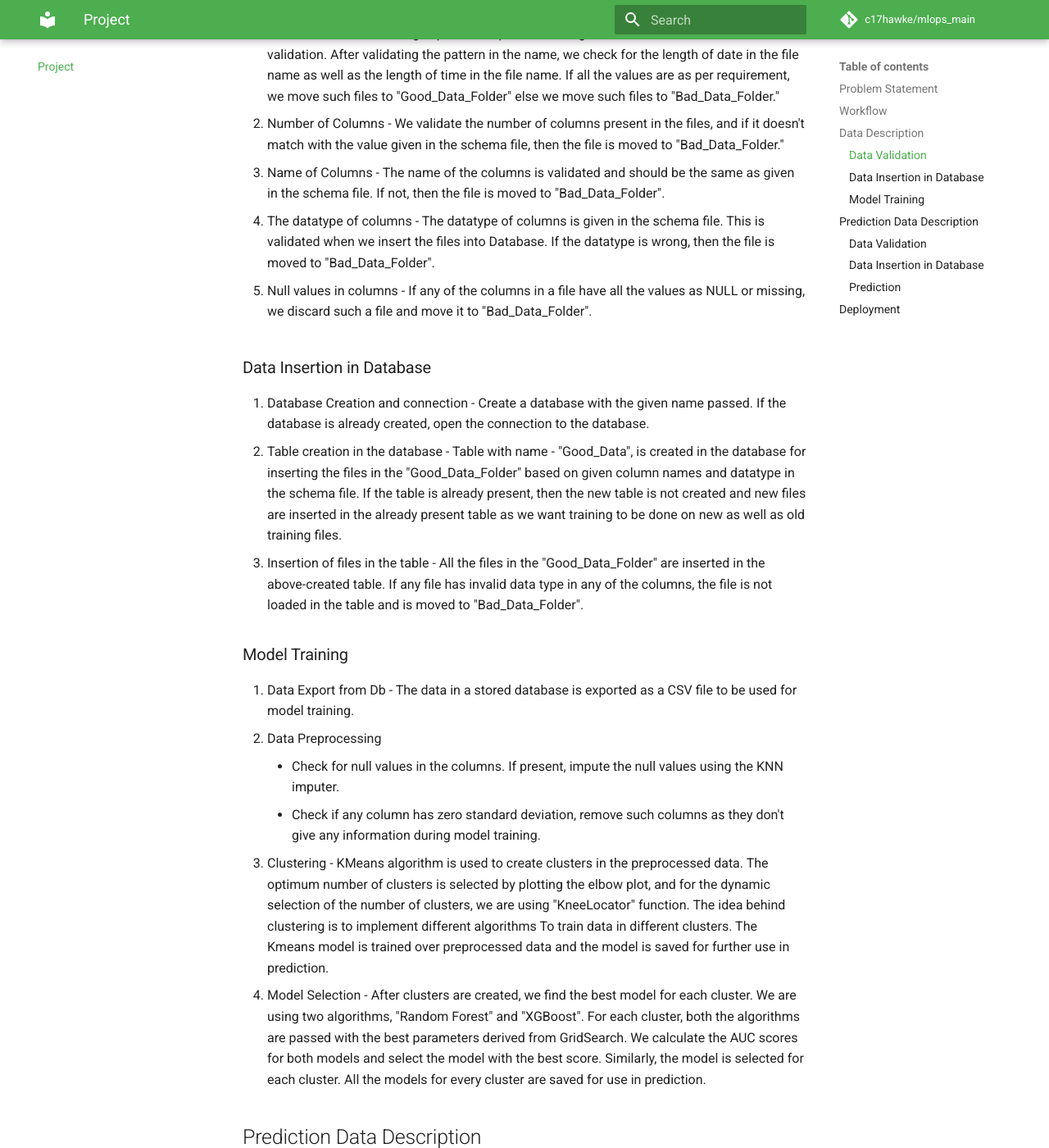
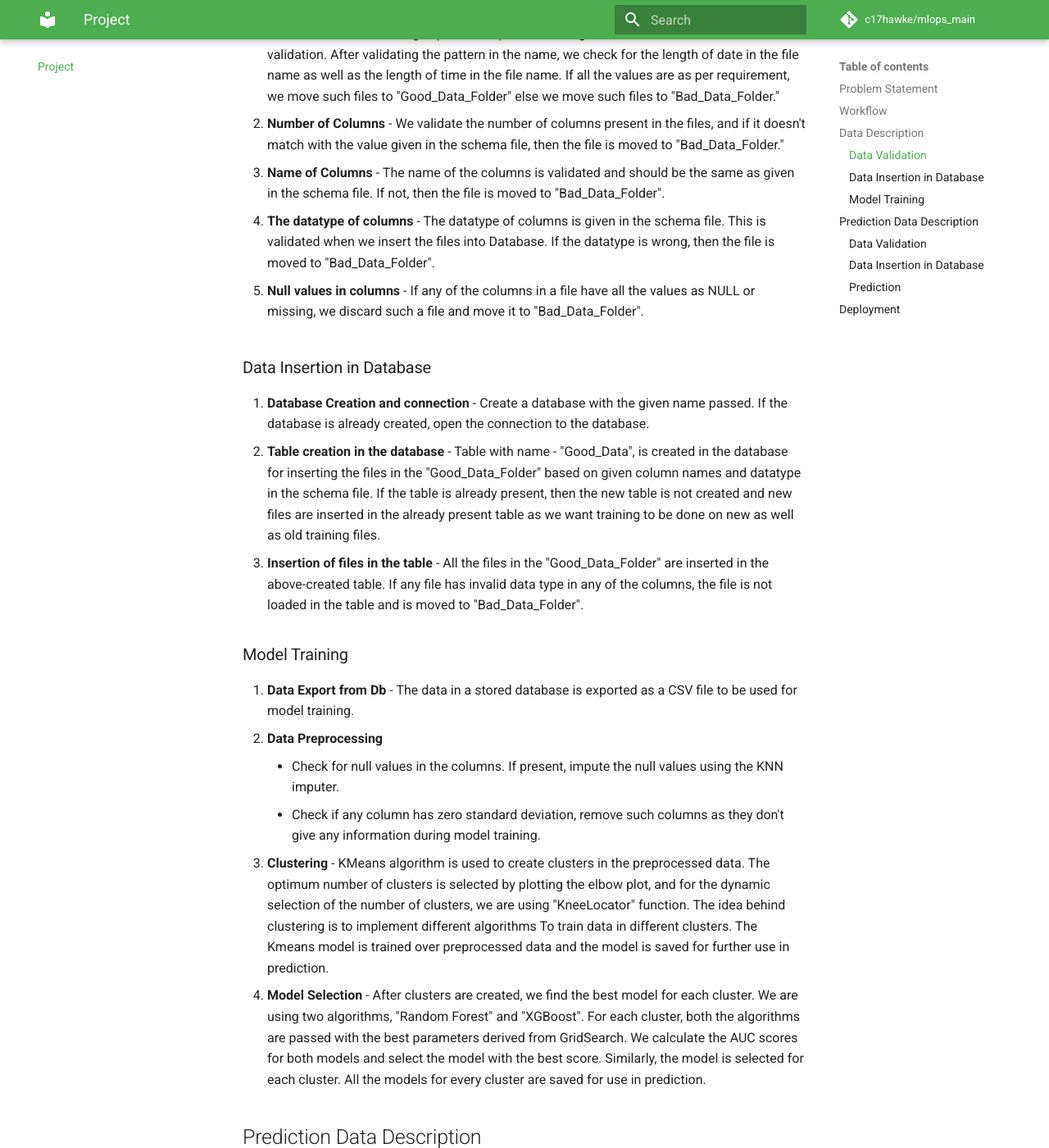
Before and after one commit to c17hawke/wafer_mlops_docs, an MkDocs documentation site: the page built from docs/project.md, in a window 1280 px wide and 1400 px high, scrolled down 1396 px. Shown: the whole window at 82% size. Built offline with MkDocs 1.6.1 and Material for MkDocs 9.7.7, drawn with Linux system fonts in a browser that asks for light colours; comment, search, counter and statistics services are not loaded; some of the changed text lies outside the part shown.

Commit message:
project description add

```diff
--- a/docs/project.md
+++ b/docs/project.md
@@ -23,33 +23,33 @@ Name of the files, Length of Date value in FileName, Length of Time value in Fil
 
 In this step, we perform different sets of validation on the given set of training files.
 
-1. Name Validation- We validate the name of the files based on the given name in the schema file. We have created a regex pattern as per the name given in the schema file to use for validation. After validating the pattern in the name, we check for the length of date in the file name as well as the length of time in the file name. If all the values are as per requirement, we move such files to "Good_Data_Folder" else we move such files to "Bad_Data_Folder."
+1. **Name Validation** - We validate the name of the files based on the given name in the schema file. We have created a regex pattern as per the name given in the schema file to use for validation. After validating the pattern in the name, we check for the length of date in the file name as well as the length of time in the file name. If all the values are as per requirement, we move such files to "Good_Data_Folder" else we move such files to "Bad_Data_Folder."
 
-2. Number of Columns - We validate the number of columns present in the files, and if it doesn't match with the value given in the schema file, then the file is moved to "Bad_Data_Folder."
+2. **Number of Columns** - We validate the number of columns present in the files, and if it doesn't match with the value given in the schema file, then the file is moved to "Bad_Data_Folder."
 
 
-3. Name of Columns - The name of the columns is validated and should be the same as given in the schema file. If not, then the file is moved to "Bad_Data_Folder".
+3. **Name of Columns** - The name of the columns is validated and should be the same as given in the schema file. If not, then the file is moved to "Bad_Data_Folder".
 
-4. The datatype of columns - The datatype of columns is given in the schema file. This is validated when we insert the files into Database. If the datatype is wrong, then the file is moved to "Bad_Data_Folder".
+4. **The datatype of columns** - The datatype of columns is given in the schema file. This is validated when we insert the files into Database. If the datatype is wrong, then the file is moved to "Bad_Data_Folder".
 
-5. Null values in columns - If any of the columns in a file have all the values as NULL or missing, we discard such a file and move it to "Bad_Data_Folder".
+5. **Null values in columns** - If any of the columns in a file have all the values as NULL or missing, we discard such a file and move it to "Bad_Data_Folder".
 
 
 ### Data Insertion in Database
 
-1. Database Creation and connection - Create a database with the given name passed. If the database is already created, open the connection to the database.
-2. Table creation in the database - Table with name - "Good_Data", is created in the database for inserting the files in the "Good_Data_Folder" based on given column names and datatype in the schema file. If the table is already present, then the new table is not created and new files are inserted in the already present table as we want training to be done on new as well as old training files.
-3. Insertion of files in the table - All the files in the "Good_Data_Folder" are inserted in the above-created table. If any file has invalid data type in any of the columns, the file is not loaded in the table and is moved to "Bad_Data_Folder".
+1. **Database Creation and connection** - Create a database with the given name passed. If the database is already created, open the connection to the database.
+2. **Table creation in the database** - Table with name - "Good_Data", is created in the database for inserting the files in the "Good_Data_Folder" based on given column names and datatype in the schema file. If the table is already present, then the new table is not created and new files are inserted in the already present table as we want training to be done on new as well as old training files.
+3. **Insertion of files in the table** - All the files in the "Good_Data_Folder" are inserted in the above-created table. If any file has invalid data type in any of the columns, the file is not loaded in the table and is moved to "Bad_Data_Folder".
 
 ### Model Training
 
-1. Data Export from Db - The data in a stored database is exported as a CSV file to be used for model training.
-2. Data Preprocessing
+1. **Data Export from Db** - The data in a stored database is exported as a CSV file to be used for model training.
+2. **Data Preprocessing**
     * Check for null values in the columns. If present, impute the null values using the KNN imputer.
     * Check if any column has zero standard deviation, remove such columns as they don't give any information during model training.
-3. Clustering - KMeans algorithm is used to create clusters in the preprocessed data. The optimum number of clusters is selected by plotting the elbow plot, and for the dynamic selection of the number of clusters, we are using "KneeLocator" function. The idea behind clustering is to implement different algorithms
+3. **Clustering** - KMeans algorithm is used to create clusters in the preprocessed data. The optimum number of clusters is selected by plotting the elbow plot, and for the dynamic selection of the number of clusters, we are using "KneeLocator" function. The idea behind clustering is to implement different algorithms
    To train data in different clusters. The Kmeans model is trained over preprocessed data and the model is saved for further use in prediction.
-4. Model Selection - After clusters are created, we find the best model for each cluster. We are using two algorithms, "Random Forest" and "XGBoost". For each cluster, both the algorithms are passed with the best parameters derived from GridSearch. We calculate the AUC scores for both models and select the model with the best score. Similarly, the model is selected for each cluster. All the models for every cluster are saved for use in prediction.
+4. **Model Selection** - After clusters are created, we find the best model for each cluster. We are using two algorithms, "Random Forest" and "XGBoost". For each cluster, both the algorithms are passed with the best parameters derived from GridSearch. We calculate the AUC scores for both models and select the model with the best score. Similarly, the model is selected for each cluster. All the models for every cluster are saved for use in prediction.
 
 ## Prediction Data Description
 
@@ -63,26 +63,26 @@ Name of the files, Length of Date value in FileName, Length of Time value in Fil
 
 In this step, we perform different sets of validation on the given set of training files.
 
-1. Name Validation- We validate the name of the files on the basis of given Name in the schema file. We have created a regex pattern as per the name given in schema file, to use for validation. After validating the pattern in the name, we check for length of date in the file name as well as length of time in the file name. If all the values are as per requirement, we move such files to "Good_Data_Folder" else we move such files to "Bad_Data_Folder".
-2. Number of Columns - We validate the number of columns present in the files, if it doesn't match with the value given in the schema file then the file is moved to "Bad_Data_Folder".
-3. Name of Columns - The name of the columns is validated and should be same as given in the schema file. If not, then the file is moved to "Bad_Data_Folder".
-4. Datatype of columns - The datatype of columns is given in the schema file. This is validated when we insert the files into Database. If dataype is wrong then the file is moved to "Bad_Data_Folder".
-5. Null values in columns - If any of the columns in a file has all the values as NULL or missing, we discard such file and move it to "Bad_Data_Folder".
+1. **Name Validation**- We validate the name of the files on the basis of given Name in the schema file. We have created a regex pattern as per the name given in schema file, to use for validation. After validating the pattern in the name, we check for length of date in the file name as well as length of time in the file name. If all the values are as per requirement, we move such files to "Good_Data_Folder" else we move such files to "Bad_Data_Folder".
+2. **Number of Columns** - We validate the number of columns present in the files, if it doesn't match with the value given in the schema file then the file is moved to "Bad_Data_Folder".
+3. **Name of Columns** - The name of the columns is validated and should be same as given in the schema file. If not, then the file is moved to "Bad_Data_Folder".
+4. **Datatype of columns** - The datatype of columns is given in the schema file. This is validated when we insert the files into Database. If dataype is wrong then the file is moved to "Bad_Data_Folder".
+5. **Null values in columns** - If any of the columns in a file has all the values as NULL or missing, we discard such file and move it to "Bad_Data_Folder".
 
 ### Data Insertion in Database
-1. Database Creation and connection - Create database with the given name passed. If the database is already created, open the connection to the database.
-2. Table creation in the database - Table with name - "Good_Data", is created in the database for inserting the files in the "Good_Data_Folder" on the basis of given column names and datatype in the schema file. If table is already present then new table is not created, and new files are inserted the already present table as we want training to be done on new as well old training files.
-3. Insertion of files in the table - All the files in the "Good_Data_Folder" are inserted in the above-created table. If any file has invalid data type in any of the columns, the file is not loaded in the table and is moved to "Bad_Data_Folder".
+1. **Database Creation and connection** - Create database with the given name passed. If the database is already created, open the connection to the database.
+2. **Table creation in the database** - Table with name - "Good_Data", is created in the database for inserting the files in the "Good_Data_Folder" on the basis of given column names and datatype in the schema file. If table is already present then new table is not created, and new files are inserted the already present table as we want training to be done on new as well old training files.
+3. **Insertion of files in the table** - All the files in the "Good_Data_Folder" are inserted in the above-created table. If any file has invalid data type in any of the columns, the file is not loaded in the table and is moved to "Bad_Data_Folder".
 
 
 ### Prediction
 
-1. Data Export from Db - The data in the stored database is exported as a CSV file to be used for prediction.
-2. Data Preprocessing
+1. **Data Export from Db** - The data in the stored database is exported as a CSV file to be used for prediction.
+2. **Data Preprocessing**
     * Check for null values in the columns. If present, impute the null values using the KNN imputer.
     * Check if any column has zero standard deviation, remove such columns as we did in training.
-3. Clustering - KMeans model created during training is loaded, and clusters for the preprocessed prediction data is predicted.
-4. Prediction - Based on the cluster number, the respective model is loaded and is used to predict the data for that cluster.
+3. **Clustering** - KMeans model created during training is loaded, and clusters for the preprocessed prediction data is predicted.
+4. **Prediction** - Based on the cluster number, the respective model is loaded and is used to predict the data for that cluster.
 5. Once the prediction is made for all the clusters, the predictions along with the Wafer names are saved in a CSV file at a given location and the location is returned to the client.
 
 ## Deployment
```
